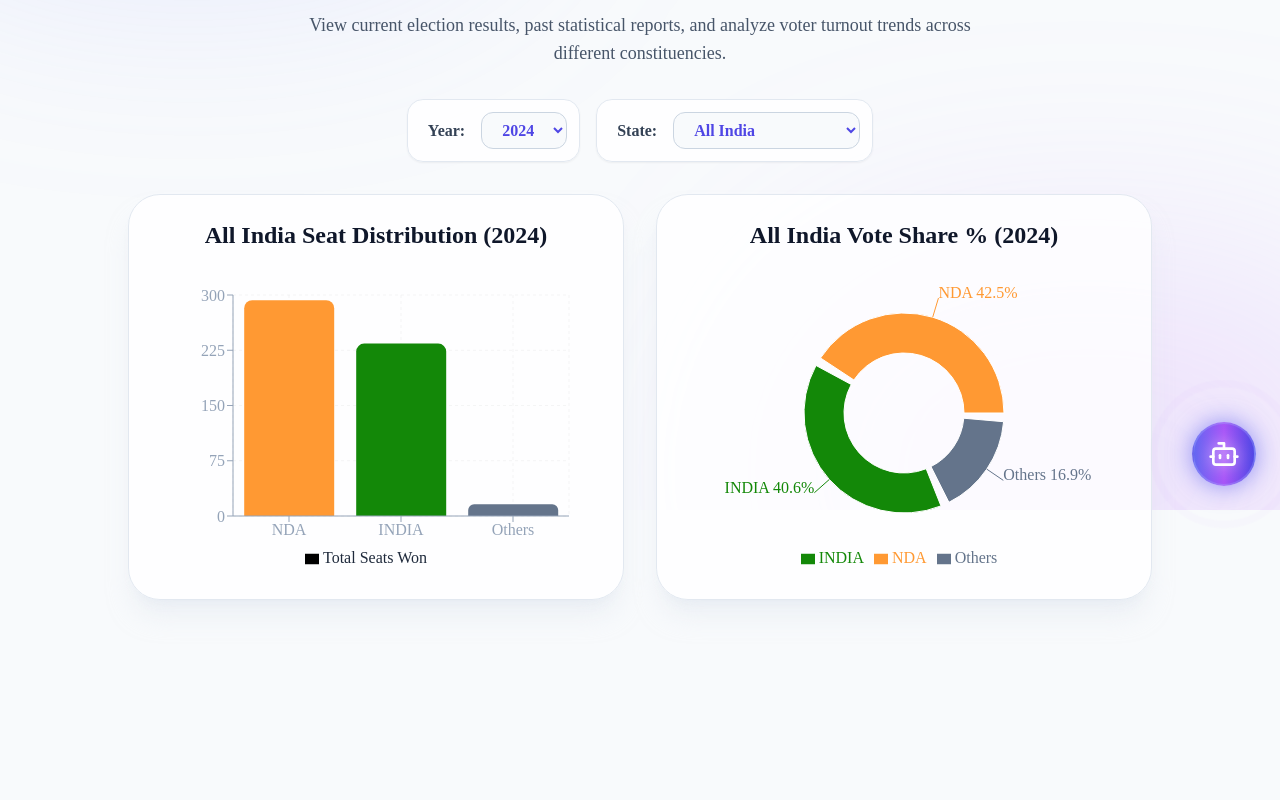
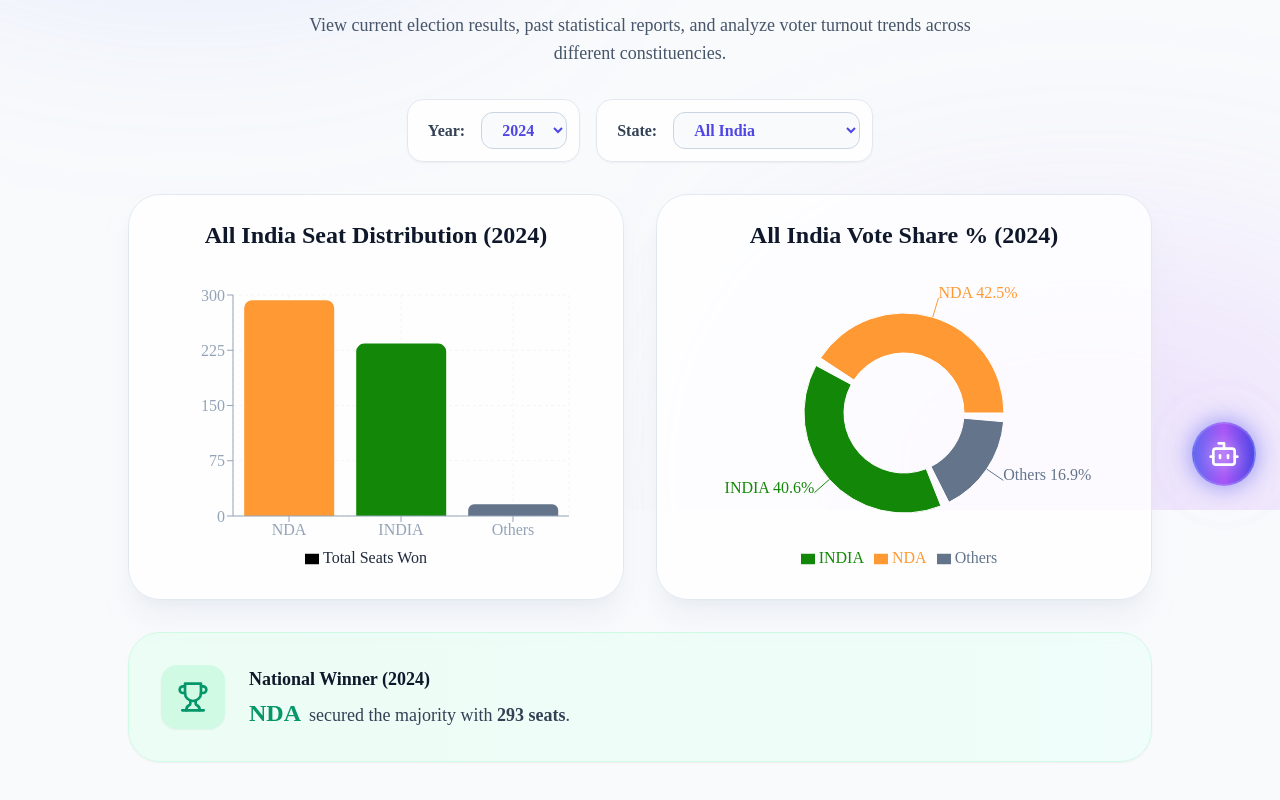
Before and after one commit to Siddi-Venkatesh/Election-Assistant, a React (Vite) app: page /results in a window 1280 px wide. Shown: the part 290-1090 px from the top of the page. Before the commit the page ends 938 px from the top, so only its background shows below. Built offline with nearby package versions, Linux system fonts and the light colour scheme.

Commit message:
Add winner banner below election charts

```diff
--- a/src/pages/ElectionResults.jsx
+++ b/src/pages/ElectionResults.jsx
@@ -1,6 +1,6 @@
 import React, { useState } from 'react';
 import { motion } from 'framer-motion';
-import { BarChart3 } from 'lucide-react';
+import { BarChart3, Trophy } from 'lucide-react';
 import { useTranslation } from 'react-i18next';
 import { BarChart, Bar, XAxis, YAxis, CartesianGrid, Tooltip, Legend, ResponsiveContainer, PieChart, Pie, Cell } from 'recharts';
 
@@ -121,6 +121,11 @@
   const [selectedState, setSelectedState] = useState('All India');
 
   const data = electionData[selectedYear]?.[selectedState] || { seats: [], voteShare: [] };
+
+  // Determine the winner by finding the party with the most seats
+  const winner = data.seats.length > 0
+    ? data.seats.reduce((max, current) => (current.seats > max.seats ? current : max), data.seats[0])
+    : null;
 
   return (
     <div className="max-w-5xl mx-auto space-y-8">
@@ -250,6 +255,30 @@
         </motion.div>
       </div>
 
+      {/* Winner Banner */}
+      {winner && winner.seats > 0 && (
+        <motion.div
+          initial={{ opacity: 0, y: 20 }}
+          animate={{ opacity: 1, y: 0 }}
+          transition={{ delay: 0.2 }}
+          key={`winner-${selectedYear}-${selectedState}`}
+          className="mt-8 bg-gradient-to-r from-emerald-50 to-teal-50 dark:from-emerald-900/20 dark:to-teal-900/20 rounded-[2rem] p-8 border border-emerald-100 dark:border-emerald-500/20 flex flex-col sm:flex-row items-center gap-6 shadow-sm"
+        >
+          <div className="bg-emerald-100 dark:bg-emerald-800/50 p-4 rounded-2xl shadow-sm shrink-0">
+            <Trophy className="w-8 h-8 text-emerald-600 dark:text-emerald-400" />
+          </div>
+          <div>
+            <h4 className="text-lg font-bold text-slate-900 dark:text-white mb-1">
+              {selectedState === 'All India' ? 'National Winner' : `${selectedState} Winner`} ({selectedYear})
+            </h4>
+            <p className="text-slate-700 dark:text-slate-300 text-lg">
+              <span className="font-extrabold text-emerald-600 dark:text-emerald-400 text-2xl mr-2">{winner.party}</span>
+              secured the majority with <span className="font-bold">{winner.seats} seats</span>.
+            </p>
+          </div>
+        </motion.div>
+      )}
+
     </div>
   );
 }
```
